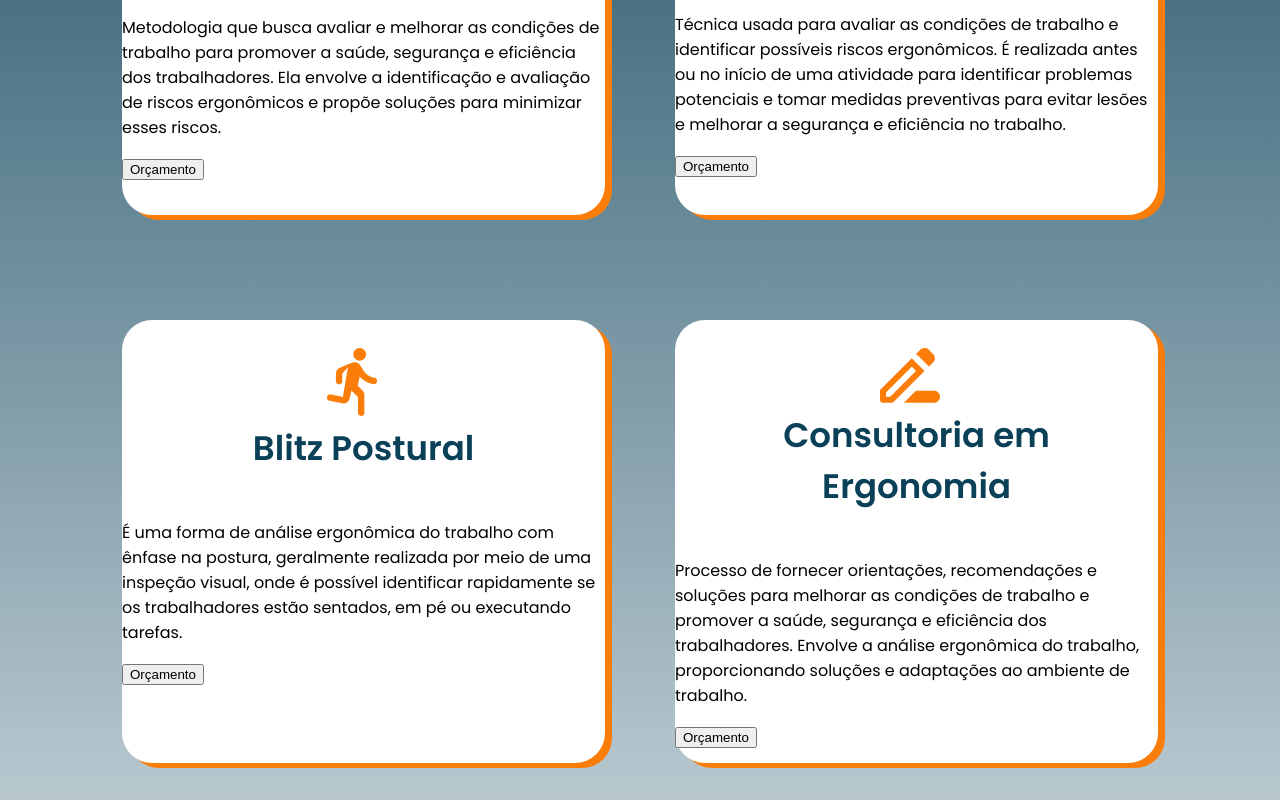
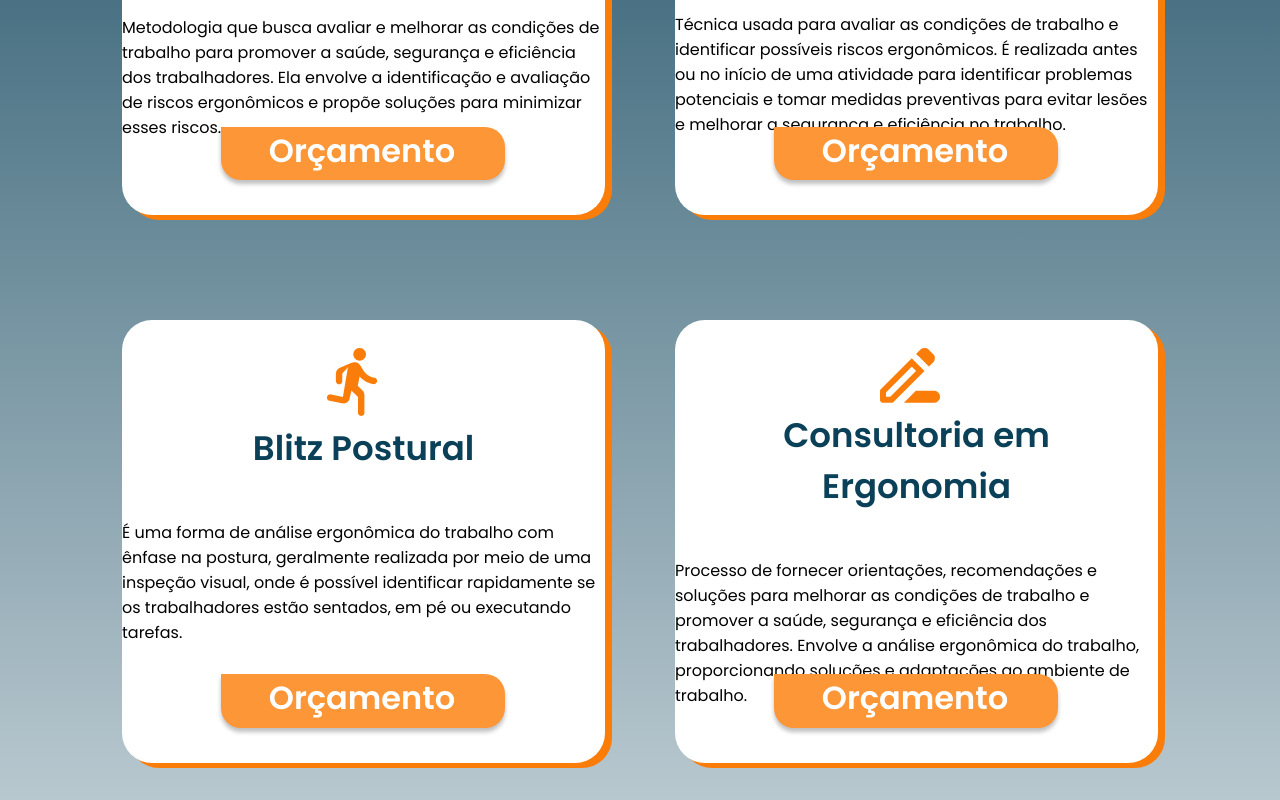
Before and after one commit to pedrorochacr/ErgonomicWebSite, a React (Create React App) app: page / in a window 1280 px wide. Shown: the part 3400-4200 px from the top of the page. Built offline with nearby package versions, Linux system fonts and the light colour scheme.

Commit message:
Teste 5 IOS

```diff
--- a/src/components/servicos/servicoItem/servicoItem.jsx
+++ b/src/components/servicos/servicoItem/servicoItem.jsx
@@ -8,7 +8,7 @@ export default function ServicoItem({logo, titulo, descricao}) {
                 <img src={logo}></img>
                 <h4 className="TituloServicoItem">{titulo} </h4>
                 <p>{descricao}</p>
-                <button href="#contato" >Orçamento</button>
+                <a href="#contato" >Orçamento</a>
             </div>
         </>
 
```
